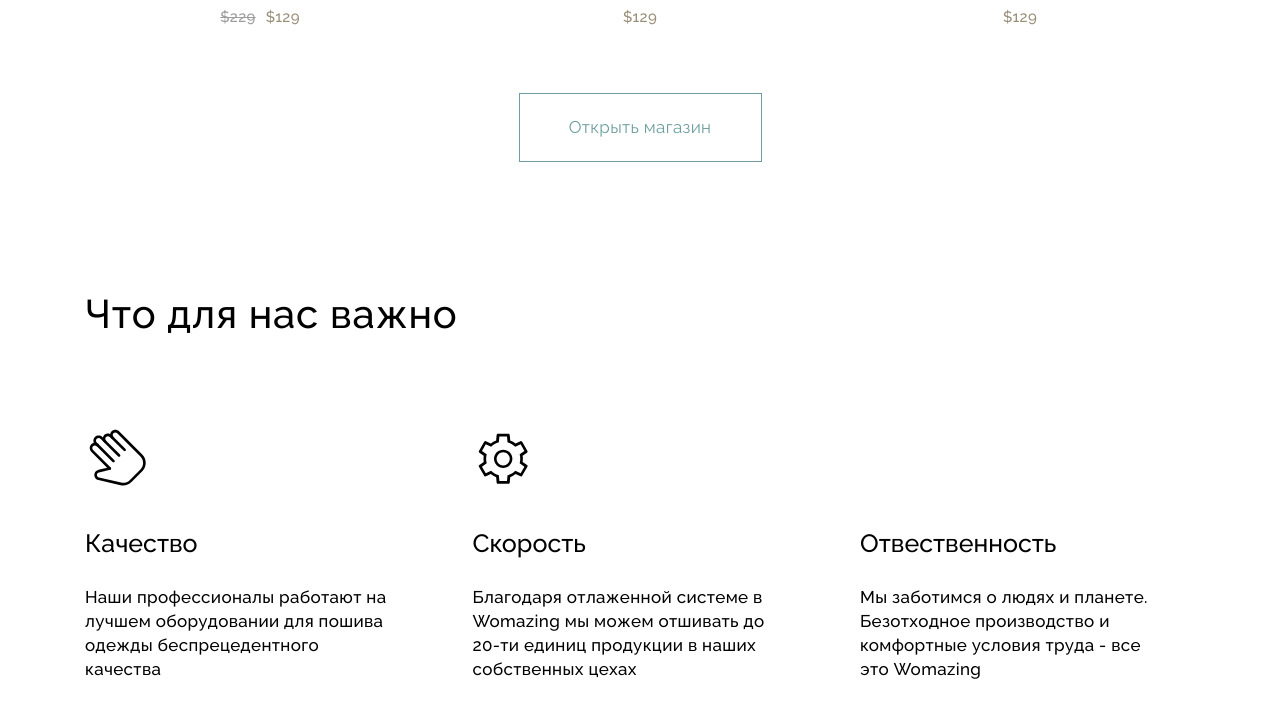
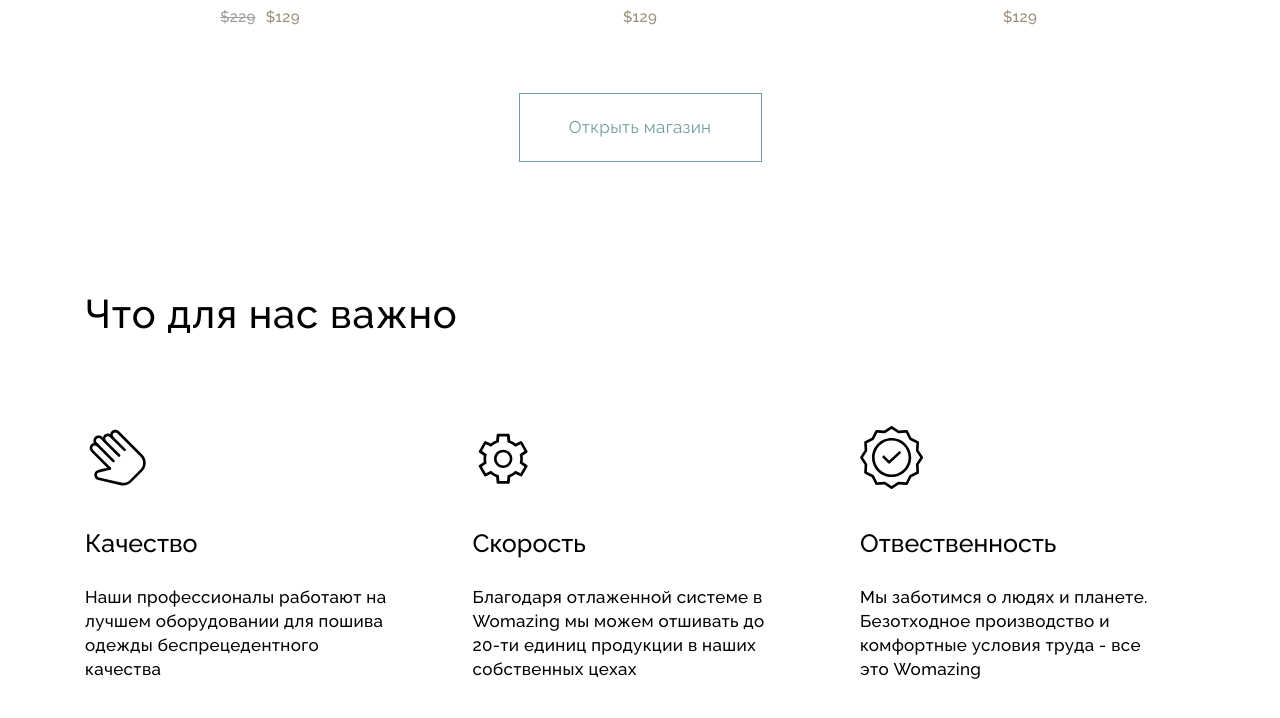
Before and after one commit to NikolaichukViktoriia/womazing, a plain HTML site: page index.html in a window 1280 px wide. Shown: the part 1602-2320 px from the top of the page. Drawn offline with Linux system fonts and the light colour scheme.

Commit message:
Minor fix: photo

```diff
--- a/index.html
+++ b/index.html
@@ -126,7 +126,7 @@
             <p class="important__item-description">Благодаря отлаженной системе в Womazing мы можем отшивать до 20-ти
               единиц продукции в наших собственных цехах</p>
           </li>
-          <li class="important__item important__item--responsiblity">
+          <li class="important__item important__item--responsibility">
             <p class="important__item-title">Отвественность</p>
             <p class="important__item-description">Мы заботимся о людях и планете. Безотходное производство и комфортные
               условия труда - все это Womazing</p>
```
